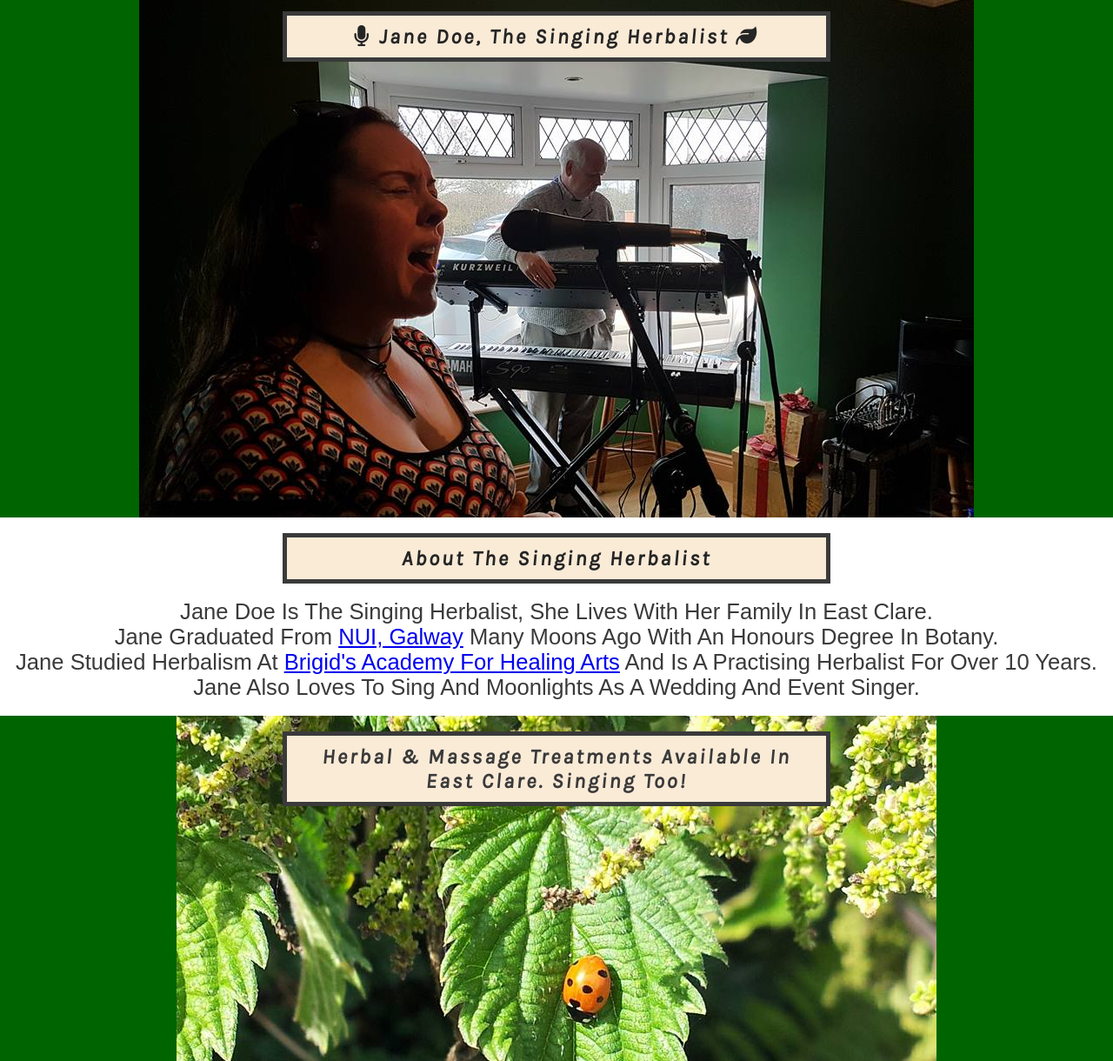
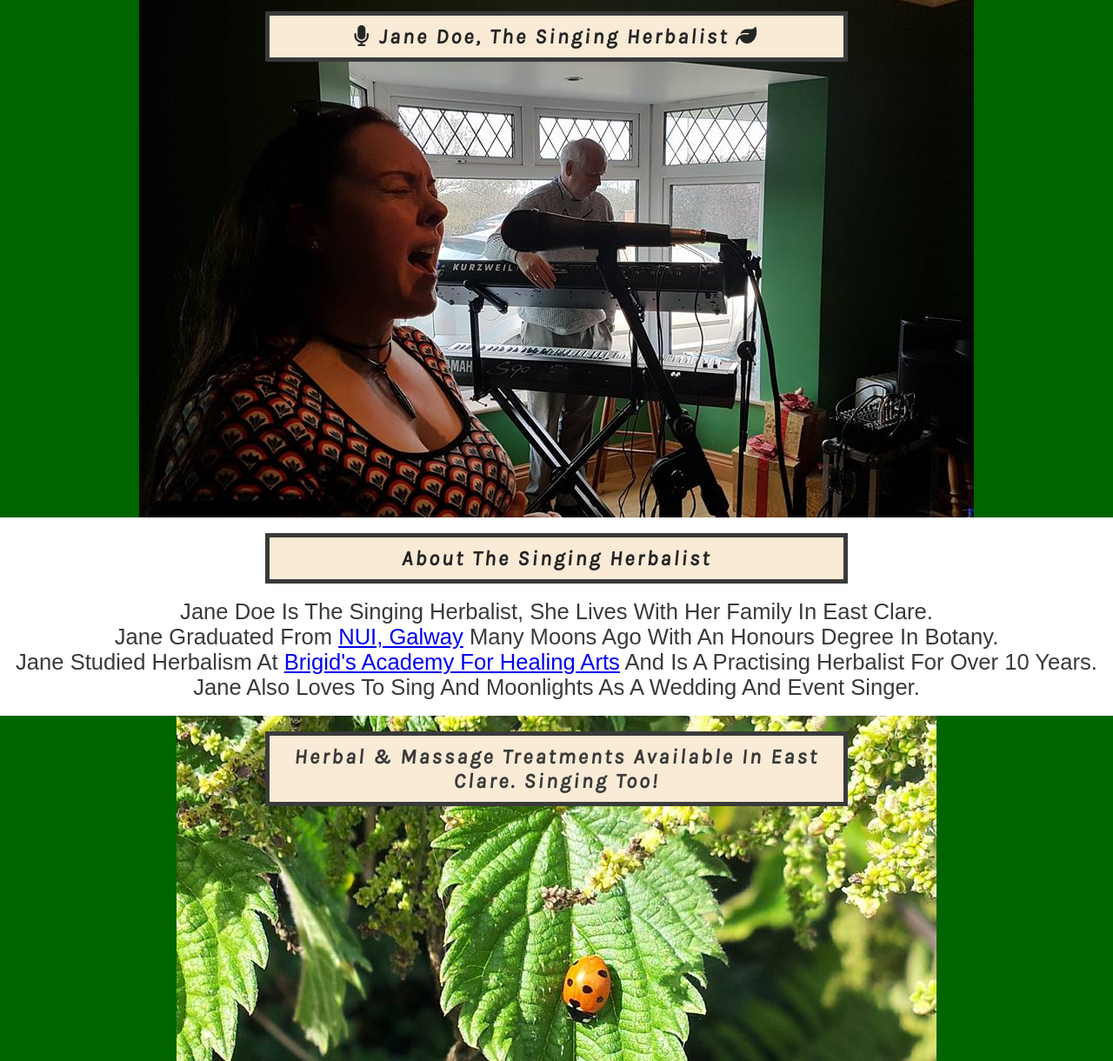
Before and after one commit to MariaHoulihan/singing-herbalist, a plain HTML site: page index.html in a window 1280 px wide. Shown: the part 80-1300 px from the top of the page at 87% size. Drawn offline with Linux system fonts and the light colour scheme.

Commit message:
Adjust widths in code from a designated pixel size to percent.

```diff
--- a/assets/css/style.css
+++ b/assets/css/style.css
@@ -73,7 +73,7 @@ h1, h2, h3 {
 
 #hero-text {
     background-color: antiquewhite;
-    width: 600px;
+    width: 50%;
     border: 5px solid #3a3a3a;
     padding: 10px;
     margin: 0 auto;
@@ -101,7 +101,7 @@ h1, h2, h3 {
 
 #hero-text2 {
     background-color: antiquewhite;
-    width: 600px;
+    width: 50%;
     border: 5px solid #3a3a3a;
     padding: 10px;
     margin: 0 auto;
@@ -116,7 +116,7 @@ h1, h2, h3 {
 
 #hero-text3 {
     background-color: antiquewhite;
-    width: 600px;
+    width: 50%;
     border: 5px solid #3a3a3a;
     padding: 10px;
     margin: 0 auto;
@@ -144,7 +144,7 @@ h1, h2, h3 {
 
 #about h1 {
     background-color: antiquewhite;
-    width: 600px;
+    width: 50%;
     border: 5px solid #3a3a3a;
     padding: 10px;
     margin: 0 auto;
@@ -156,7 +156,7 @@ h1, h2, h3 {
 
 .about-h1 {
     background-color: antiquewhite;
-    width: 600px;
+    width: 50%;
     border: 5px solid #3a3a3a;
     padding: 10px;
     margin: 0 auto;
@@ -201,3 +201,19 @@ footer {
     padding: 5%;
     color: antiquewhite;
 }
+
+
+/* breakpoint for landscape tablet devices */
+@media screen and (max-width: 992px) {
+
+  }
+
+  /* breakpoint for large mobile devices */
+@media screen and (max-width: 768px) {
+
+}
+
+/* breakpoint for small mobile devices */
+@media screen and (max-width: 600px) {
+
+}
```
Also changed, not shown: index.html (+1 -1 lines).
